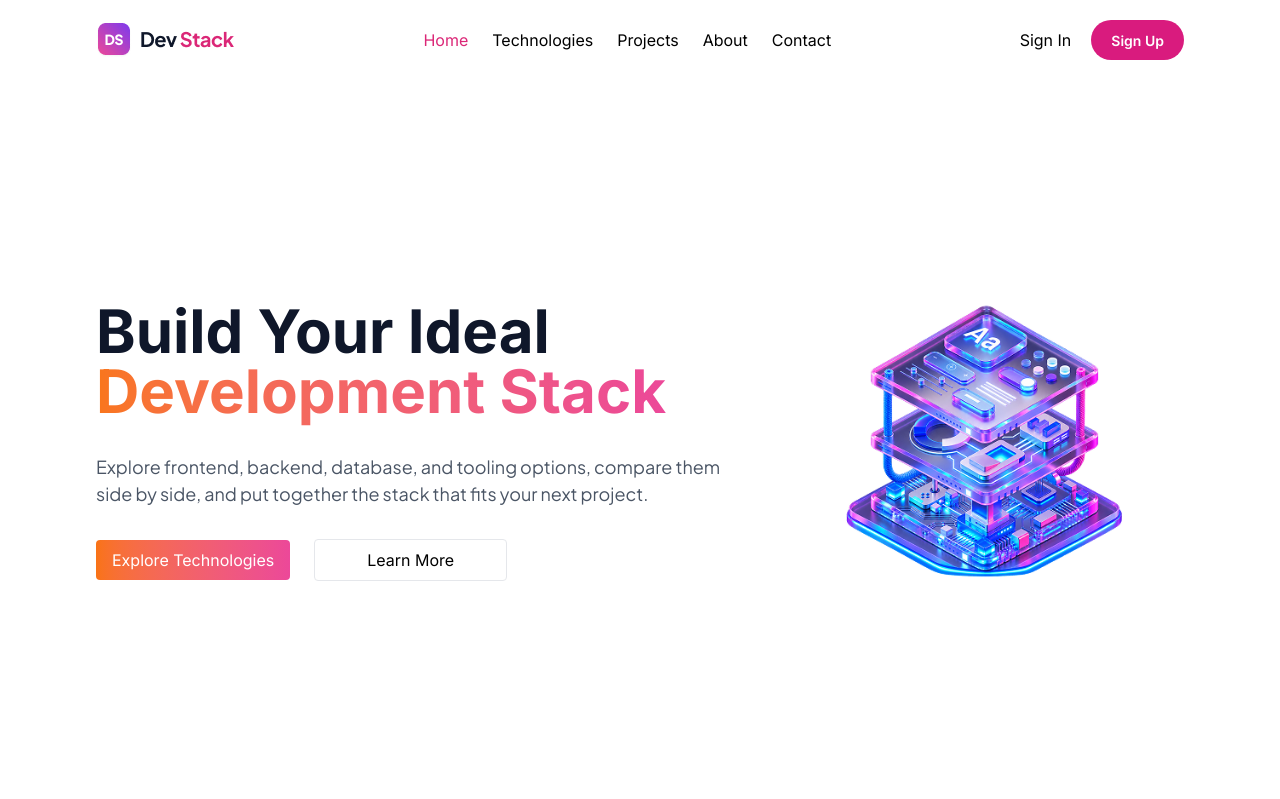
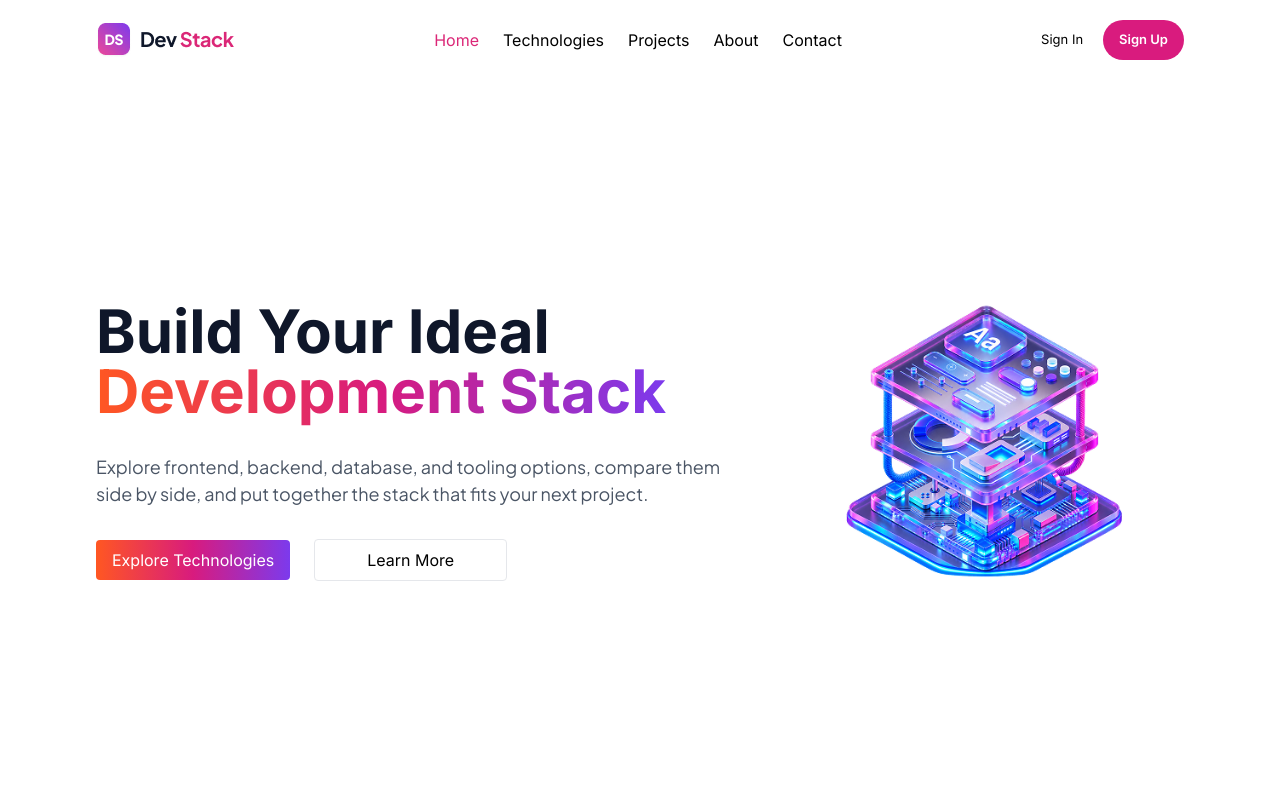
Before and after one commit to mahenaj-tabassum/Dev-Stack-A05, a React (Vite) app: page / in a window 1280 px wide. Shown: the top 799 px of the page. Built offline with nearby package versions, Linux system fonts and the light colour scheme.

Commit message:
Completed Project

```diff
--- a/src/components/Hero.tsx
+++ b/src/components/Hero.tsx
@@ -6,7 +6,7 @@ const Hero = () => {
         <div>
           <h2 className="font-bold text-[#0f172a] text-4xl md:text-6xl ">
             Build Your Ideal <br />
-            <span className="bg-linear-to-r from-[#f97315fa] to-[#ec4899] bg-clip-text text-transparent">
+            <span className="text-brand-gradient brand-gradient bg-clip-text text-transparent">
               Development Stack
             </span>
           </h2>
@@ -18,7 +18,7 @@ const Hero = () => {
 
           <div className="flex md:flex-row flex-col items-center justify-center lg:justify-start md:gap-6 gap-4">
             <button
-              className="text-white bg-linear-to-r from-[#f97315] to-[#ec4899] px-4 py-2 rounded"
+              className="text-white bg-brand-gradient px-4 py-2 rounded"
               type="button"
             >
               Explore Technologies
--- a/src/components/Navbar.tsx
+++ b/src/components/Navbar.tsx
@@ -34,11 +34,11 @@ const Navbar = () => {
           <li>Contact</li>
         </ul>
         <div className="flex gap-5">
-          <button type="button" className="cursor-pointer">
+          <button type="button" className="text-[13px] cursor-pointer">
             Sign In
           </button>
           <button
-            className="btn px-5 bg-[#d91b7e] border-none cursor-pointer text-white btn-secondary rounded-[9999px]"
+            className="btn px-4 text-[13px] bg-[#d91b7e] border-none cursor-pointer text-white btn-secondary rounded-3xl"
             type="button"
           >
             Sign Up
--- a/src/components/StackItem.tsx
+++ b/src/components/StackItem.tsx
@@ -2,6 +2,7 @@ import { XIcon } from "lucide-react";
 
 import type { TechnologiesType } from "../types/technology";
 import { type Dispatch, type SetStateAction } from "react";
+import { toast } from "react-toastify";
 
 interface StackItemProps {
   selectedStack: TechnologiesType[];
@@ -10,9 +11,12 @@ interface StackItemProps {
 
 const StackItem = ({ selectedStack, setSelectedStack }: StackItemProps) => {
   const handleRemove = (id: string) => {
-    const removePlayer = selectedStack.filter((s) => s.id !== id);
+    const removedTechnology = selectedStack.find((stack) => stack.id === id);
 
-    setSelectedStack(removePlayer);
+    setSelectedStack((prev) => prev.filter((stack) => stack.id !== id));
+    if (removedTechnology) {
+      toast.info(`${removedTechnology.name} removed from your stack.`);
+    }
   };
   return (
     <>
--- a/src/components/StackSidebar.tsx
+++ b/src/components/StackSidebar.tsx
@@ -1,6 +1,7 @@
 import type { Dispatch, SetStateAction } from "react";
 import type { TechnologiesType } from "../types/technology";
 import StackItem from "./StackItem";
+import { toast } from "react-toastify";
 
 interface StackSidebarProps {
   selectedStack: TechnologiesType[];
@@ -12,6 +13,7 @@ const StackSidebar = ({
 }: StackSidebarProps) => {
   const handleRemoveAll = () => {
     setSelectedStack([]);
+    toast.info("All technologies removed from your stack.");
   };
   return (
     <div className="bg-white border border-gray-200 rounded-lg p-5">
@@ -22,7 +24,8 @@ const StackSidebar = ({
         </p>
       ) : (
         <p className="text-[14px] ml-1 text-gray-400 mt-3 mb-5">
-          {selectedStack.length} Technology Selected
+          {selectedStack.length}{" "}
+          {selectedStack.length === 1 ? "Technology" : "Technologies"} Selected
         </p>
       )}
 
--- a/src/components/TechnologyCard.tsx
+++ b/src/components/TechnologyCard.tsx
@@ -68,6 +68,7 @@ const TechnologyCard = ({
                 ${isAdded ? "flex items-center justify-center gap-2 cursor-not-allowed bg-amber-50 border border-amber-600 text-amber-600" : "bg-slate-950 text-white cursor-pointer transition-transform duration-300 hover:-translate-y-1"}
                 `}
             type="button"
+            // disabled={isAdded}
           >
             {isAdded ? <>✓ Added to Stack</> : "Add to Stack"}
           </button>
--- a/src/components/TechnologySection.tsx
+++ b/src/components/TechnologySection.tsx
@@ -14,7 +14,7 @@ const TechnologySection = ({ devStackDataPromise }: TechnologySectionProps) => {
 
   const [selectedStack, setSelectedStack] = useState<TechnologiesType[]>([]);
   return (
-    <div className="grid grid-cols-1 md:grid-cols-[3fr_1fr] gap-3">
+    <div className="grid grid-cols-1 lg:grid-cols-[3fr_1fr] gap-3">
       <div className="grid lg:grid-cols-3 gap-6 items-stretch mb-20">
         {/* Technology: Add to stack */}
         {technologies.map((technology) => (
@@ -29,7 +29,10 @@ const TechnologySection = ({ devStackDataPromise }: TechnologySectionProps) => {
 
       {/* Added to Stack */}
       <div>
-        <StackSidebar setSelectedStack={setSelectedStack} selectedStack={selectedStack} />
+        <StackSidebar
+          setSelectedStack={setSelectedStack}
+          selectedStack={selectedStack}
+        />
       </div>
     </div>
   );
--- a/src/index.css
+++ b/src/index.css
@@ -16,3 +16,25 @@ body {
 p {
   font-family: var(--font-jakarta);
 }
+
+:root {
+  --brand-gradient: linear-gradient(
+    to right,
+    rgb(255, 87, 34) 0%,
+    rgb(216, 27, 126) 50%,
+    rgb(124, 58, 237) 100%
+  );
+}
+
+/* Reusable text gradient */
+.text-brand-gradient {
+  background-image: var(--brand-gradient);
+  -webkit-background-clip: text;
+  background-clip: text;
+  color: transparent;
+}
+
+/* Reusable background gradient */
+.bg-brand-gradient {
+  background-image: var(--brand-gradient);
+}
```
